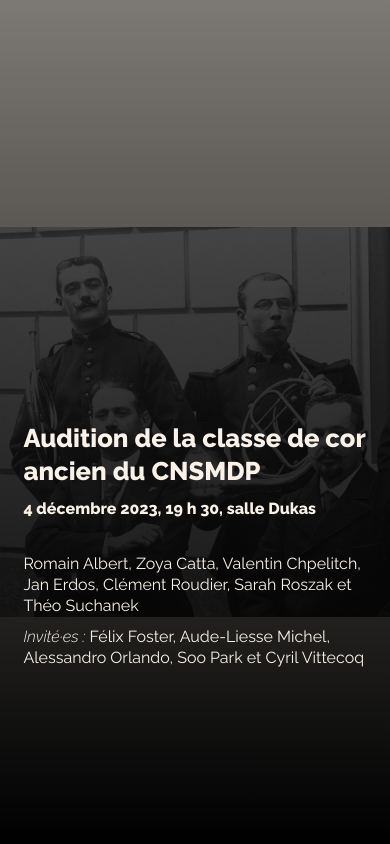
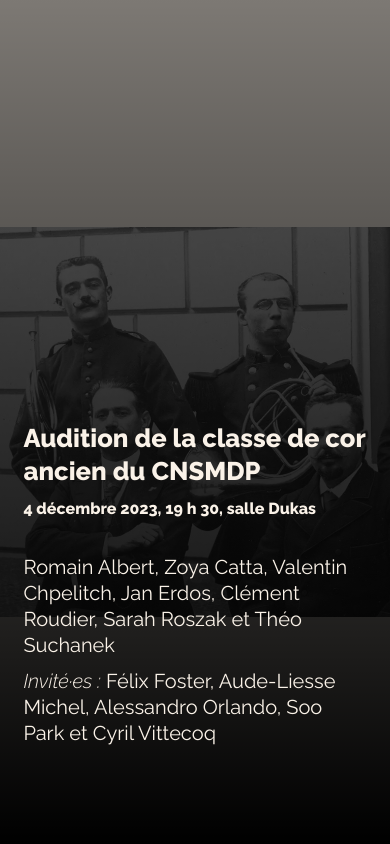
Before and after one commit to puzzi22/program, a website built with Parcel: page index.html in a window 390 px wide. Shown: the top 844 px of the page. Built offline with nearby package versions, Linux system fonts and the light colour scheme.

Commit message:
x-overflow

```diff
--- a/styles.css
+++ b/styles.css
@@ -12,6 +12,7 @@ html {
 	line-height: 1.5;
 	background-color: rgb(250, 242, 232);
 	font-size: 1.2em;
+	overflow-x: hidden;
 }
 
 main {
@@ -149,6 +150,6 @@ em {
 
 	.featured-artists,
 	.invited-artists {
-		font-size: 16px;
+		font-size: 20px;
 	}
 }
```
